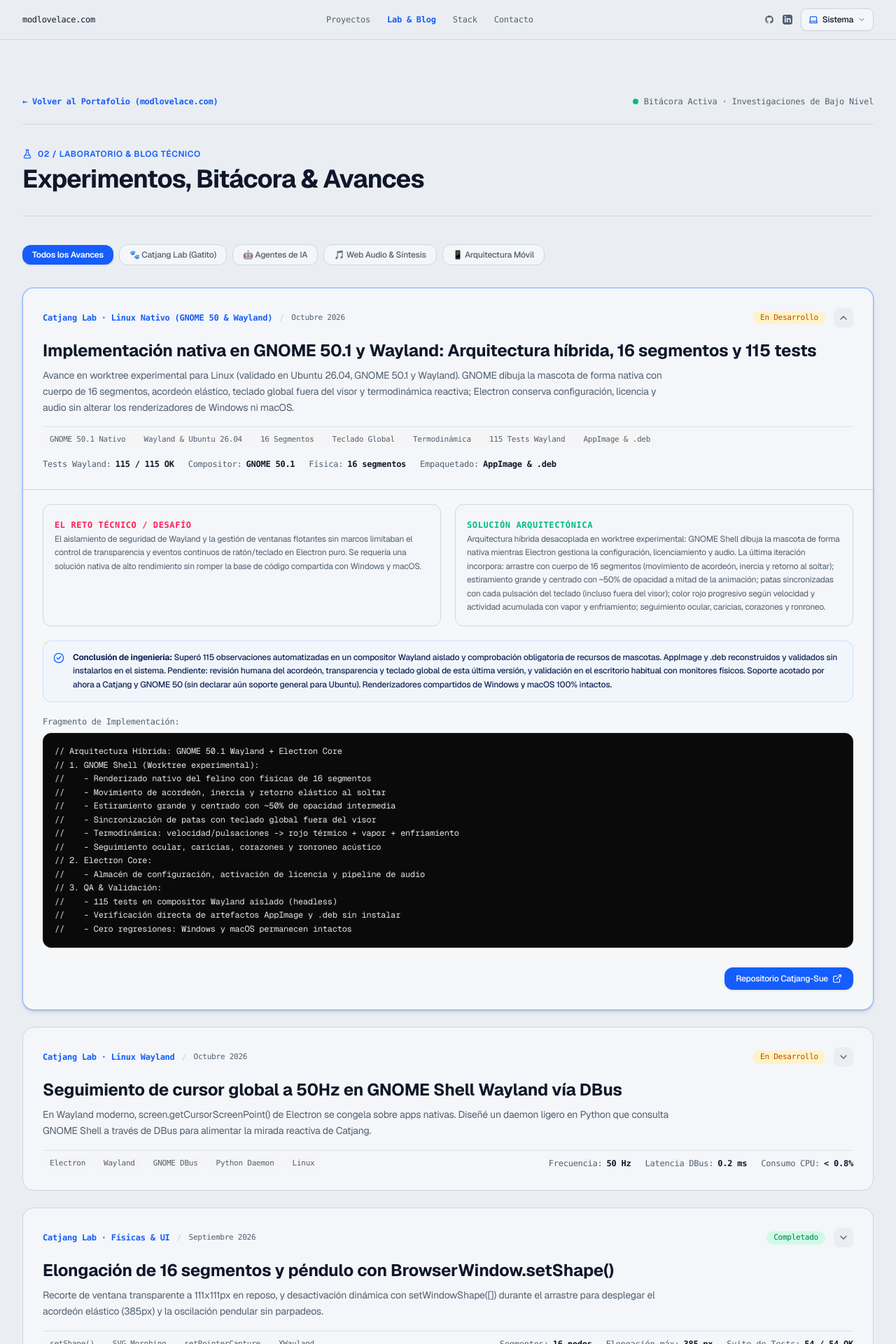
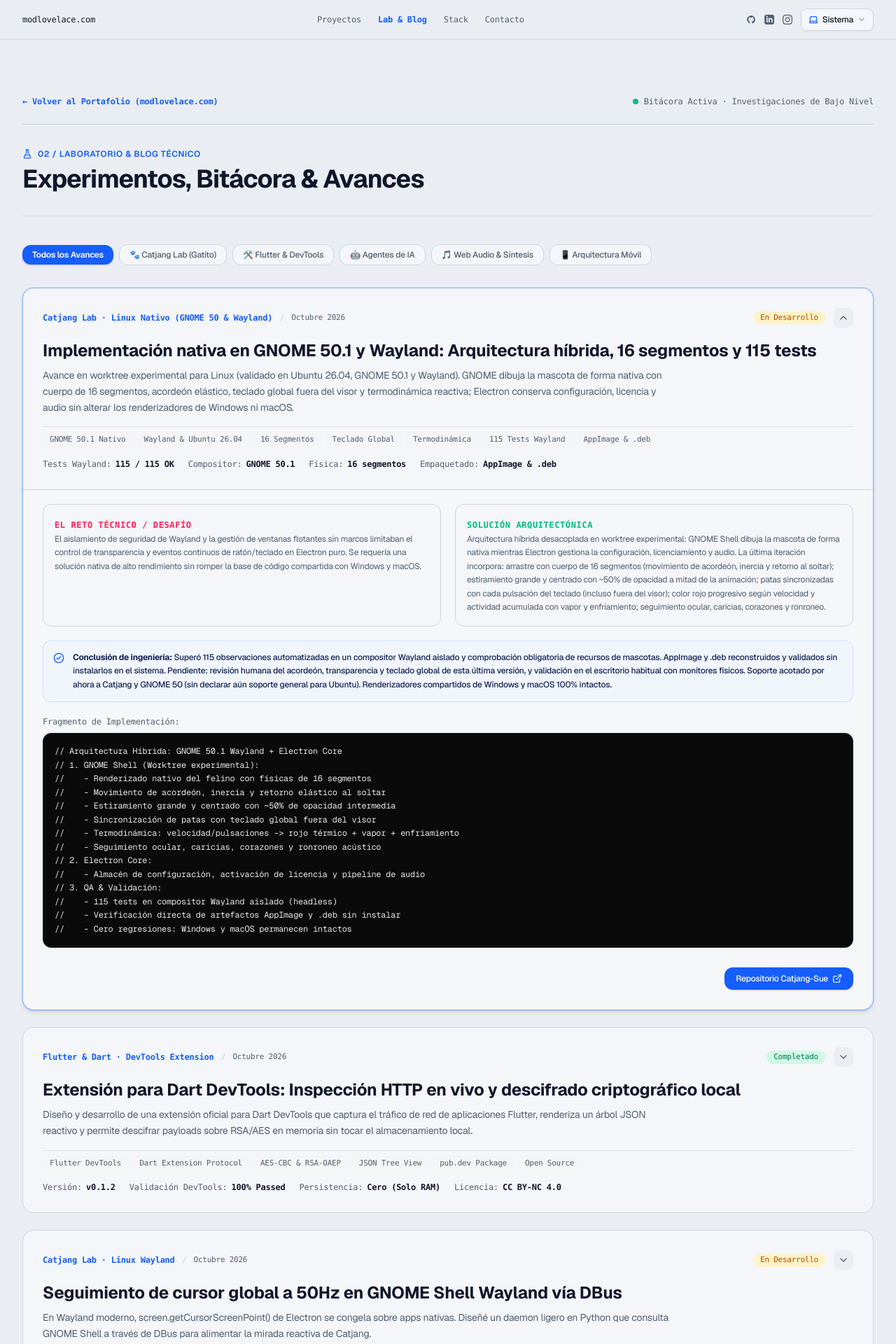
Before and after one commit to ModLovelace/modlovelace-web, a Next.js app: page /lab in a window 1280 px wide. Shown: the top 1920 px of the page at 70% size. Built offline with nearby package versions, Linux system fonts and the light colour scheme.

Commit message:
feat(portfolio): add Network JSON DevTools project, Lab entry, and Instagram link in header

```diff
--- a/src/components/layout/header.tsx
+++ b/src/components/layout/header.tsx
@@ -4,7 +4,7 @@
 import { usePathname } from "next/navigation";
 import { ThemeToggle } from "./theme-toggle";
 import { siteConfig } from "@/config/site";
-import { GithubIcon, LinkedinIcon } from "@/components/icons";
+import { GithubIcon, LinkedinIcon, InstagramIcon } from "@/components/icons";
 
 export function Header() {
   const pathname = usePathname();
@@ -51,6 +51,7 @@
             rel="noreferrer"
             className="text-[var(--muted)] hover:text-[var(--foreground)] transition-colors"
             aria-label="GitHub de ModLovelace"
+            title="GitHub · @ModLovelace"
           >
             <GithubIcon className="w-3.5 h-3.5" />
           </Link>
@@ -58,10 +59,21 @@
             href={siteConfig.links.linkedin}
             target="_blank"
             rel="noreferrer"
-            className="hidden sm:inline-block text-[var(--muted)] hover:text-[var(--foreground)] transition-colors"
+            className="text-[var(--muted)] hover:text-[var(--foreground)] transition-colors"
             aria-label="LinkedIn de Enrique Becerra"
+            title="LinkedIn · Enrique Becerra"
           >
             <LinkedinIcon className="w-3.5 h-3.5" />
+          </Link>
+          <Link
+            href={siteConfig.links.instagram}
+            target="_blank"
+            rel="noreferrer"
+            className="text-[var(--muted)] hover:text-[var(--foreground)] transition-colors"
+            aria-label="Instagram oficial del desarrollador (@modfin_lovelace)"
+            title="Instagram Oficial · @modfin_lovelace"
+          >
+            <InstagramIcon className="w-3.5 h-3.5" />
           </Link>
 
           <ThemeToggle />
--- a/src/components/sections/lab-preview-section.tsx
+++ b/src/components/sections/lab-preview-section.tsx
@@ -13,14 +13,14 @@
       color: "amber",
     },
     {
+      entry: LAB_ENTRIES.find((e) => e.id === "network-json-devtools") || LAB_ENTRIES[1],
+      icon: "🛠️",
+      color: "blue",
+    },
+    {
       entry: LAB_ENTRIES.find((e) => e.id === "flores-web-audio") || LAB_ENTRIES[3],
       icon: "🌻",
       color: "yellow",
-    },
-    {
-      entry: LAB_ENTRIES.find((e) => e.id === "ai-lifecycle-hooks") || LAB_ENTRIES[2],
-      icon: "🤖",
-      color: "blue",
     },
   ];
 
--- a/src/components/sections/lab-section.tsx
+++ b/src/components/sections/lab-section.tsx
@@ -70,6 +70,7 @@
           {[
             { id: "todos", label: "Todos los Avances" },
             { id: "gatito", label: "🐾 Catjang Lab (Gatito)", icon: Sparkles },
+            { id: "devtools", label: "🛠️ Flutter & DevTools", icon: Terminal },
             { id: "ia", label: "🤖 Agentes de IA", icon: Cpu },
             { id: "audio", label: "🎵 Web Audio & Síntesis", icon: Music },
             { id: "movil", label: "📱 Arquitectura Móvil", icon: Smartphone },
--- a/src/components/sections/projects-section.tsx
+++ b/src/components/sections/projects-section.tsx
@@ -1,6 +1,6 @@
 import Link from "next/link";
 import { siteConfig } from "@/config/site";
-import { ExternalLink, Smartphone } from "lucide-react";
+import { ExternalLink, Smartphone, Package } from "lucide-react";
 import { GithubIcon } from "@/components/icons";
 
 export function ProjectsSection() {
@@ -81,6 +81,20 @@
 
                 {/* Botones de Acción Claros y Notorios */}
                 <div className="flex flex-wrap items-center gap-3 pt-2">
+                  {/* Paquete en pub.dev si existe */}
+                  {project.links.pubDev && (
+                    <Link
+                      href={project.links.pubDev}
+                      target="_blank"
+                      rel="noreferrer"
+                      className="inline-flex items-center gap-1.5 px-4 py-2 rounded-xl bg-blue-600 hover:bg-blue-500 text-white font-medium text-xs transition-all shadow-sm"
+                    >
+                      <Package className="w-3.5 h-3.5" />
+                      <span>Paquete pub.dev</span>
+                      <ExternalLink className="w-3.5 h-3.5" />
+                    </Link>
+                  )}
+
                   {/* Web Oficial si existe */}
                   {project.links.official && (
                     <Link
--- a/src/config/site.ts
+++ b/src/config/site.ts
@@ -12,6 +12,7 @@
     playStore?: string;
     appStore?: string;
     releases?: string;
+    pubDev?: string;
   };
   badgeColor?: string;
 }
@@ -32,9 +33,14 @@
     vercel: "https://vercel.com/modlovelace",
   },
   now: {
-    date: "Septiembre 2026",
+    date: "Octubre 2026",
     status: "Resolviendo retos técnicos de ingeniería & Open Source",
     items: [
+      {
+        title: "Developer Tooling & Ecosistema Flutter",
+        description:
+          "Publicación de Network JSON DevTools en pub.dev y GitHub: inspección HTTP y descifrado de payloads en tiempo real para Dart DevTools.",
+      },
       {
         title: "Ecosistema Open Source & Arquitectura",
         description:
@@ -44,11 +50,6 @@
         title: "Ingeniería Móvil de Alto Rendimiento",
         description:
           "Diseño de arquitecturas móviles resilientes, optimización de consumo de memoria y puentes nativos de bajo nivel.",
-      },
-      {
-        title: "Sistemas & Flujos Aumentados por IA",
-        description:
-          "Diseñando arquitecturas con agentes de IA, guardarraíles estrictos y suites de testing automatizado de alta fidelidad.",
       },
     ],
   },
@@ -92,6 +93,23 @@
         official: "https://catjang.modlovelace.com",
         live: "https://catjang.modlovelace.com",
         releases: "https://github.com/ModLovelace/catjang-sue/releases/latest",
+      },
+    },
+    {
+      title: "Network JSON · DevTools",
+      category: "DevTools / Flutter & Dart",
+      status: "Open Source",
+      badgeColor: "emerald",
+      description:
+        "Extensión oficial para Dart y Flutter DevTools con descifrado local (RSA/AES), explorador de árbol JSON interactivo, filtros dinámicos y cero impacto en producción.",
+      highlights: [
+        "Captura en tiempo real del tráfico HTTP/HTTPS (dart:io, http, Dio) con filtros avanzados por método, estado y tipo.",
+        "Módulo de descifrado en memoria (AES-CBC + sobre RSA-OAEP) sin persistencia de llaves ni riesgos de seguridad.",
+      ],
+      tech: ["Flutter DevTools Extension", "Dart", "DevTools Protocol", "AES / RSA Crypto", "pub.dev"],
+      links: {
+        pubDev: "https://pub.dev/packages/network_json_devtools",
+        repo: "https://github.com/ModLovelace/network_json_devtools",
       },
     },
     {
--- a/src/data/lab.ts
+++ b/src/data/lab.ts
@@ -1,6 +1,6 @@
 export interface LabEntry {
   id: string;
-  category: "gatito" | "ia" | "audio" | "movil";
+  category: "gatito" | "ia" | "audio" | "movil" | "devtools";
   categoryLabel: string;
   status: "En Desarrollo" | "En Investigación" | "Completado";
   date: string;
@@ -67,6 +67,53 @@
     link: {
       label: "Repositorio Catjang-Sue",
       url: "https://github.com/ModLovelace/catjang-sue",
+    },
+  },
+  {
+    id: "network-json-devtools",
+    category: "devtools",
+    categoryLabel: "Flutter & Dart · DevTools Extension",
+    status: "Completado",
+    date: "Octubre 2026",
+    title: "Extensión para Dart DevTools: Inspección HTTP en vivo y descifrado criptográfico local",
+    summary:
+      "Diseño y desarrollo de una extensión oficial para Dart DevTools que captura el tráfico de red de aplicaciones Flutter, renderiza un árbol JSON reactivo y permite descifrar payloads sobre RSA/AES en memoria sin tocar el almacenamiento local.",
+    tags: [
+      "Flutter DevTools",
+      "Dart Extension Protocol",
+      "AES-CBC & RSA-OAEP",
+      "JSON Tree View",
+      "pub.dev Package",
+      "Open Source",
+    ],
+    metrics: [
+      { label: "Versión", value: "v0.1.2" },
+      { label: "Validación DevTools", value: "100% Passed" },
+      { label: "Persistencia", value: "Cero (Solo RAM)" },
+      { label: "Licencia", value: "CC BY-NC 4.0" },
+    ],
+    details: {
+      problem:
+        "Al desarrollar y auditar aplicaciones móviles Flutter con APIs empresariales o financieras que implementan cifrado de extremo a extremo (payload encryption), el inspector estándar de red solo muestra strings Base64 o binarios ilegibles, dificultando enormemente la depuración sin comprometer la seguridad.",
+      solution:
+        "Creé una extensión oficial para Dart DevTools basada en el protocolo devtools_extensions: se conecta a la VM Service de Dart para capturar eventos de dart:io y HttpClient, añade filtrado instantáneo por verbo HTTP y código de respuesta, y cuenta con un motor criptográfico en memoria (AES-CBC + sobre RSA-OAEP) que descifra los payloads en caliente para renderizarlos en un árbol JSON interactivo con selección y copia.",
+      keyTakeaway:
+        "Las extensiones de Dart DevTools desacoplan completamente la lógica de auditoría del código de producción: se consumen como dependencia de desarrollo (dev_dependencies) y eliminan cualquier superficie de ataque en compilaciones release.",
+      codeSnippet: `// Integración en dev_dependencies de Flutter
+// flutter pub add dev:network_json_devtools
+
+dev_dependencies:
+  network_json_devtools: ^0.1.2
+
+// En VS Code / DevTools:
+// 1. Abre Dart DevTools en modo debug
+// 2. Activa la pestaña 'network_json_devtools'
+// 3. Carga la llave privada PEM (RSA) o clave AES en memoria
+// 4. Inspecciona y descifra los cuerpos JSON en tiempo real`,
+    },
+    link: {
+      label: "Paquete en pub.dev",
+      url: "https://pub.dev/packages/network_json_devtools",
     },
   },
   {
```
